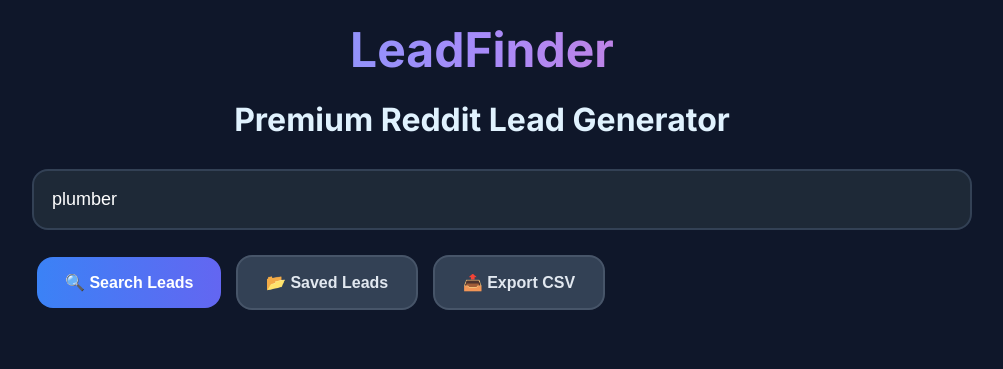
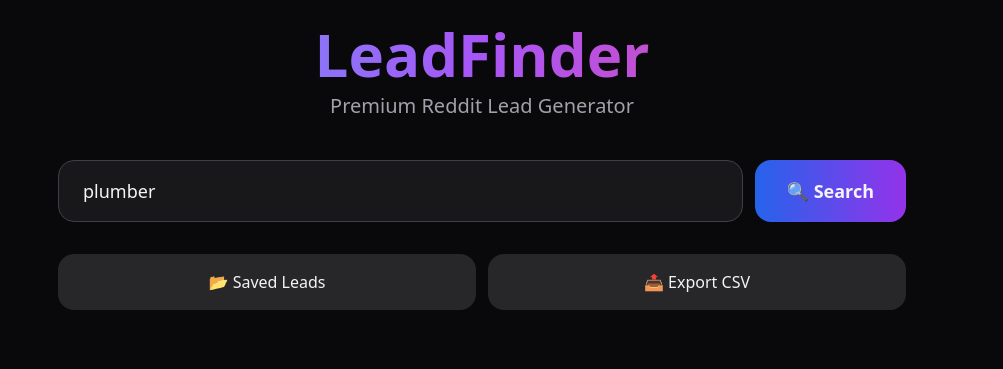
Before and after one commit to jeffdrizzy/leadfinder, a website: page public/index.html in a window 1280 px wide. Shown: the whole page, without its empty margins (158-1161 px from the left). Drawn offline with nearby package versions, Linux system fonts and the light colour scheme.

Commit message:
Update index.html

```diff
--- a/public/index.html
+++ b/public/index.html
@@ -4,61 +4,75 @@
     <meta charset="UTF-8">
     <meta name="viewport" content="width=device-width, initial-scale=1.0">
     <title>LeadFinder</title>
+    <script src="https://cdn.tailwindcss.com"></script>
     <style>
-        @import url('https://fonts.googleapis.com/css2?family=Inter:wght@400;500;600;700&display=swap');
-        body { font-family: 'Inter', system-ui, sans-serif; margin: 0; background: #0f172a; color: #e2e8f0; min-height: 100vh; }
-        .container { max-width: 900px; margin: 0 auto; padding: 20px; }
-        .logo { font-size: 48px; font-weight: 700; background: linear-gradient(90deg, #60a5fa, #a78bfa, #f472b6); -webkit-background-clip: text; -webkit-text-fill-color: transparent; text-align: center; margin-bottom: 10px; }
-        h1 { text-align: center; color: #e0f2fe; margin-bottom: 30px; }
-        input { width: 100%; padding: 18px; font-size: 18px; background: #1e2937; border: 2px solid #334155; border-radius: 16px; color: white; margin-bottom: 20px; }
-        button { padding: 16px 28px; font-size: 16px; font-weight: 600; border-radius: 16px; cursor: pointer; margin: 5px; transition: all 0.3s; }
-        .btn-primary { background: linear-gradient(90deg, #3b82f6, #6366f1); color: white; border: none; }
-        .btn-secondary { background: #334155; color: #e2e8f0; border: 2px solid #475569; }
-        .lead { background: #1e2937; padding: 20px; margin: 15px 0; border-radius: 20px; border-left: 5px solid #60a5fa; box-shadow: 0 10px 15px -3px rgb(0 0 0 / 0.3); }
-        .lead:hover { transform: scale(1.02); }
+        body { font-family: system-ui, sans-serif; }
     </style>
 </head>
-<body>
-    <div class="container">
-        <div class="logo">LeadFinder</div>
-        <h1>Premium Reddit Lead Generator</h1>
+<body class="bg-zinc-950 text-zinc-100 min-h-screen">
+    <div class="max-w-4xl mx-auto p-6">
+        <div class="text-center mb-10">
+            <div class="text-6xl font-bold bg-gradient-to-r from-blue-400 via-purple-500 to-pink-500 bg-clip-text text-transparent">LeadFinder</div>
+            <p class="text-xl text-zinc-400 mt-2">Premium Reddit Lead Generator</p>
+        </div>
 
-        <input type="text" id="keyword" placeholder="plumber OR roofer OR electrician" value="plumber">
-        <button class="btn-primary" onclick="searchLeads()">🔍 Search Leads</button>
-        <button class="btn-secondary" onclick="loadSavedLeads()">📂 Saved Leads</button>
-        <button class="btn-secondary" onclick="exportCSV()">📤 Export CSV</button>
+        <div class="flex gap-3 mb-8">
+            <input id="keyword" type="text" placeholder="plumber OR electrician" value="plumber"
+                 class="flex-1 bg-zinc-900 border border-zinc-700 rounded-2xl px-6 py-4 text-lg focus:outline-none focus:border-blue-500">
+            <button onclick="searchLeads()"
+                 class="bg-gradient-to-r from-blue-600 to-purple-600 hover:from-blue-500 hover:to-purple-500 px-8 py-4 rounded-2xl font-semibold text-lg">🔍 Search</button>
+        </div>
 
-        <div id="results"></div>
-        <div id="saved"></div>
+        <div class="flex gap-3 mb-8">
+            <button onclick="loadSavedLeads()" class="flex-1 bg-zinc-800 hover:bg-zinc-700 px-6 py-4 rounded-2xl font-medium">📂 Saved Leads</button>
+            <button onclick="exportCSV()" class="flex-1 bg-zinc-800 hover:bg-zinc-700 px-6 py-4 rounded-2xl font-medium">📤 Export CSV</button>
+        </div>
+
+        <div id="results" class="space-y-4"></div>
+        <div id="saved" class="space-y-4 mt-8"></div>
     </div>
 
     <script>
         async function searchLeads() {
             const q = document.getElementById('keyword').value.trim();
-            document.getElementById('results').innerHTML = '<p style="text-align:center">Searching Reddit for high-intent leads...</p>';
+            const results = document.getElementById('results');
+            results.innerHTML = '<p class="text-center text-zinc-400">Searching high-intent leads...</p>';
             try {
                 const res = await fetch('/api/search?q=' + encodeURIComponent(q));
                 const posts = await res.json();
                 let html = '';
                 posts.forEach(p => {
-                    html += `<div class="lead"><strong>\( {p.title}</strong><br><span style="color:#94a3b8">r/ \){p.subreddit}</span> • <a href="\( {p.url}" target="_blank" style="color:#60a5fa">View on Reddit</a><br><small> \){p.snippet}</small><br><button style="background:#10b981;color:white;padding:8px 16px;border:none;border-radius:8px;cursor:pointer" onclick="saveLead('\( {p.title.replace(/'/g,"\\'")}', ' \){p.subreddit}', '\( {p.url}', ' \){p.snippet.replace(/'/g,"\\'")}')">💾 Save Lead</button></div>`;
+                    html += `
+                        <div class="bg-zinc-900 p-6 rounded-3xl border border-zinc-800">
+                            <div class="font-semibold text-lg">${p.title}</div>
+                            <div class="text-blue-400 text-sm mt-1">r/\( {p.subreddit} • <a href=" \){p.url}" target="_blank" class="hover:underline">View</a></div>
+                            <p class="text-zinc-400 mt-3 text-sm">${p.snippet}</p>
+                            <button onclick="saveLead('\( {p.title.replace(/'/g,"\\'")}', ' \){p.subreddit}', '\( {p.url}', ' \){p.snippet.replace(/'/g,"\\'")}')"
+                             class="mt-4 bg-emerald-600 hover:bg-emerald-500 px-6 py-2 rounded-2xl text-sm font-medium">Save Lead</button>
+                        </div>`;
                 });
-                document.getElementById('results').innerHTML = html || '<p>No results. Try different keywords.</p>';
+                results.innerHTML = html || '<p class="text-center">No results found.</p>';
             } catch(e) {
-                document.getElementById('results').innerHTML = '<p style="color:#f87171">Error connecting to server. Make sure it's running.</p>';
+                results.innerHTML = '<p class="text-red-400 text-center">Connection error. Is the server running?</p>';
             }
         }
 
         async function saveLead(title, subreddit, url, snippet) {
-            await fetch('/api/save', { method: 'POST', headers: {'Content-Type': 'application/json'}, body: JSON.stringify({title, subreddit, url, snippet}) });
+            await fetch('/api/save', {
+                method: 'POST',
+                headers: {'Content-Type': 'application/json'},
+                body: JSON.stringify({title, subreddit, url, snippet})
+            });
             alert('✅ Lead Saved!');
         }
 
         async function loadSavedLeads() {
             const res = await fetch('/api/leads');
             const leads = await res.json();
-            let html = '<h2 style="margin-top:30px;color:#e0f2fe">Saved Leads</h2>';
-            leads.forEach(l => html += `<div class="lead"><strong>\( {l.title}</strong><br>r/ \){l.subreddit}</div>`);
+            let html = '<h2 class="text-2xl font-semibold mb-4">Saved Leads</h2>';
+            leads.forEach(l => {
+                html += `<div class="bg-zinc-900 p-6 rounded-3xl border border-zinc-800"><div class="font-semibold">\( {l.title}</div><div class="text-zinc-400">r/ \){l.subreddit}</div></div>`;
+            });
             document.getElementById('saved').innerHTML = html;
         }
 
```
